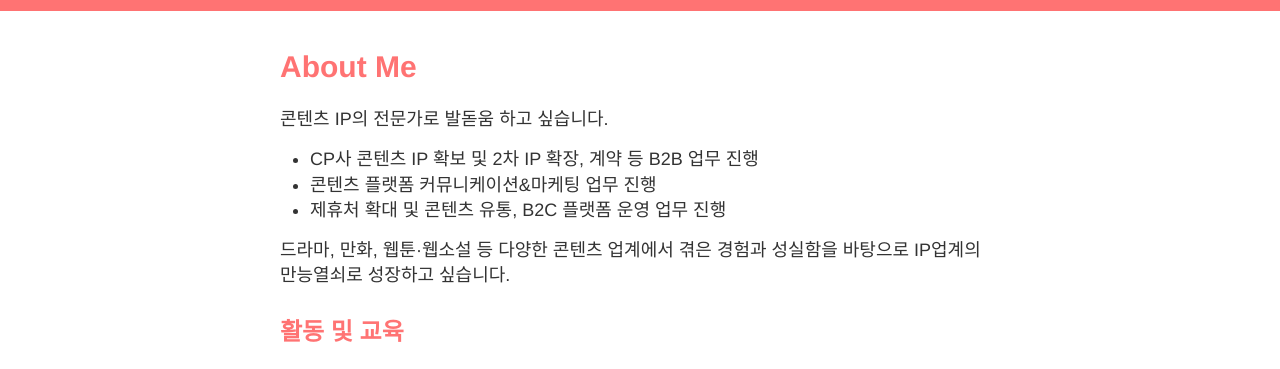
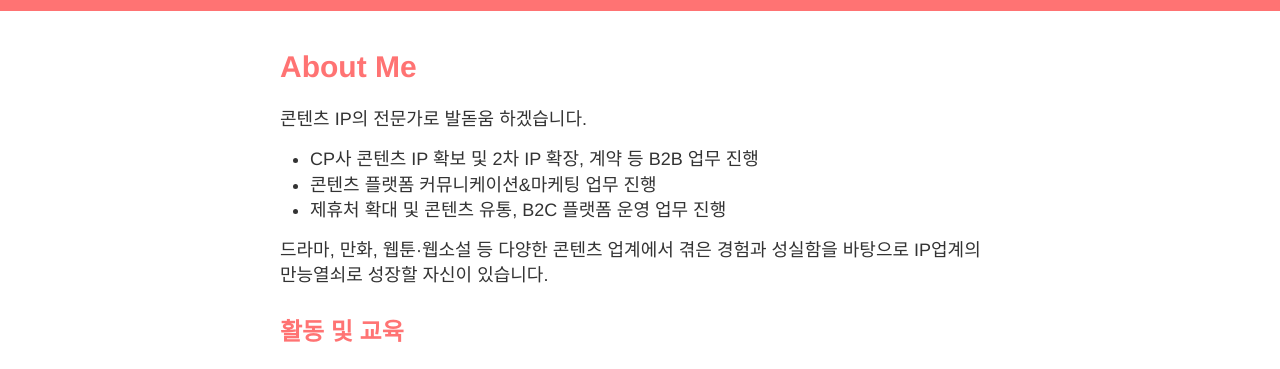
Before and after one commit to kibumkim91/kibumkim.github.io, a Jekyll site: the page built from about.md, in a window 1280 px wide. Shown: the part 467-836 px from the top of the page. Built offline with Jekyll 4.4.1, drawn with Linux system fonts in a browser that asks for light colours; nearby versions of some CDN libraries.

Commit message:
Update about.md

```diff
--- a/about.md
+++ b/about.md
@@ -3,14 +3,14 @@ layout: page
 title: About Me
 permalink: /about/
 ---
-콘텐츠 IP의 전문가로 발돋움 하고 싶습니다.
+콘텐츠 IP의 전문가로 발돋움 하겠습니다.
 
 - CP사 콘텐츠 IP 확보 및 2차 IP 확장, 계약 등 B2B 업무 진행
 - 콘텐츠 플랫폼 커뮤니케이션&마케팅 업무 진행
 - 제휴처 확대 및 콘텐츠 유통, B2C 플랫폼 운영 업무 진행
 
 드라마, 만화, 웹툰·웹소설 등 다양한 콘텐츠 업계에서 겪은 경험과
-성실함을 바탕으로 IP업계의 만능열쇠로 성장하고 싶습니다.
+성실함을 바탕으로 IP업계의 만능열쇠로 성장할 자신이 있습니다.
 
 
 ## 활동 및 교육
```
